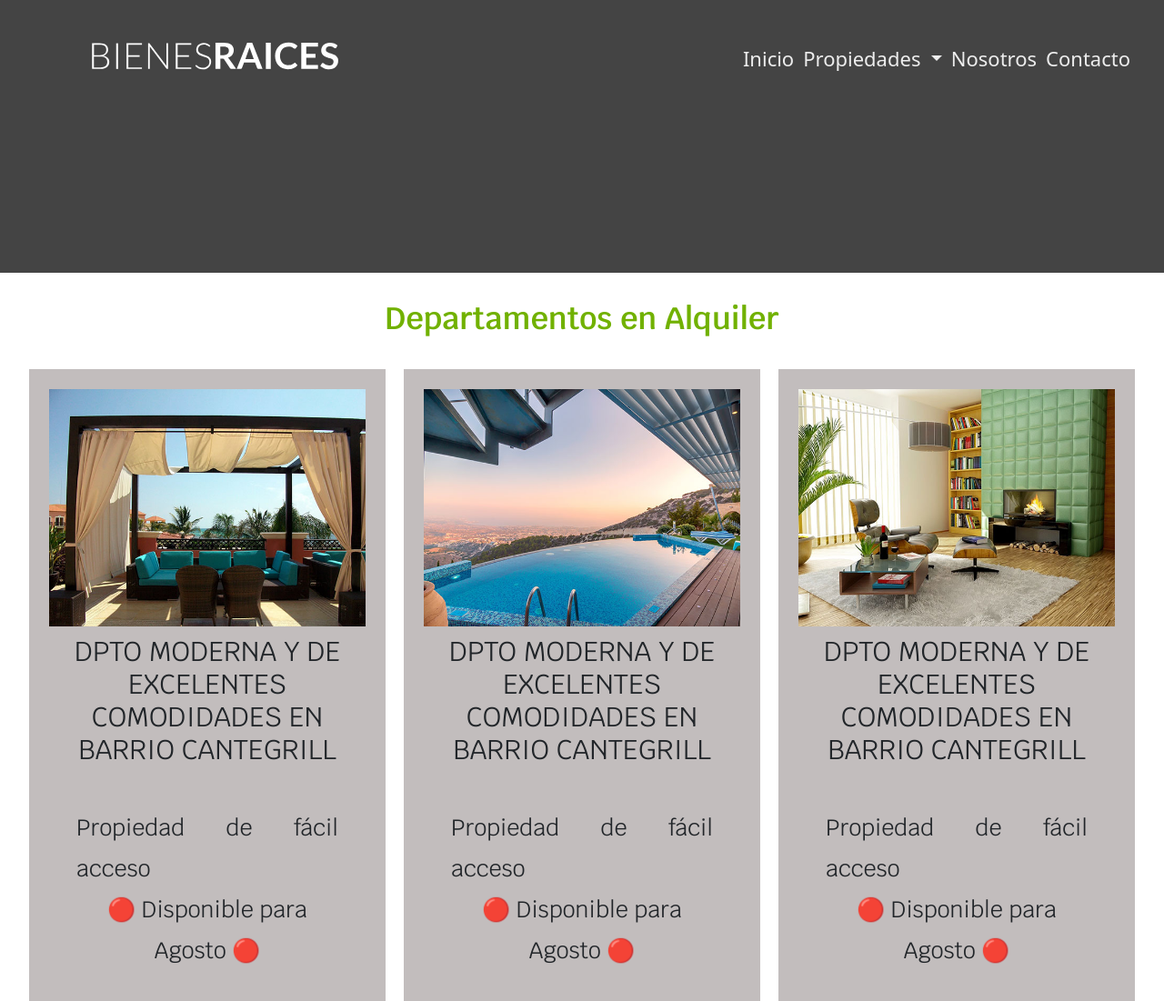
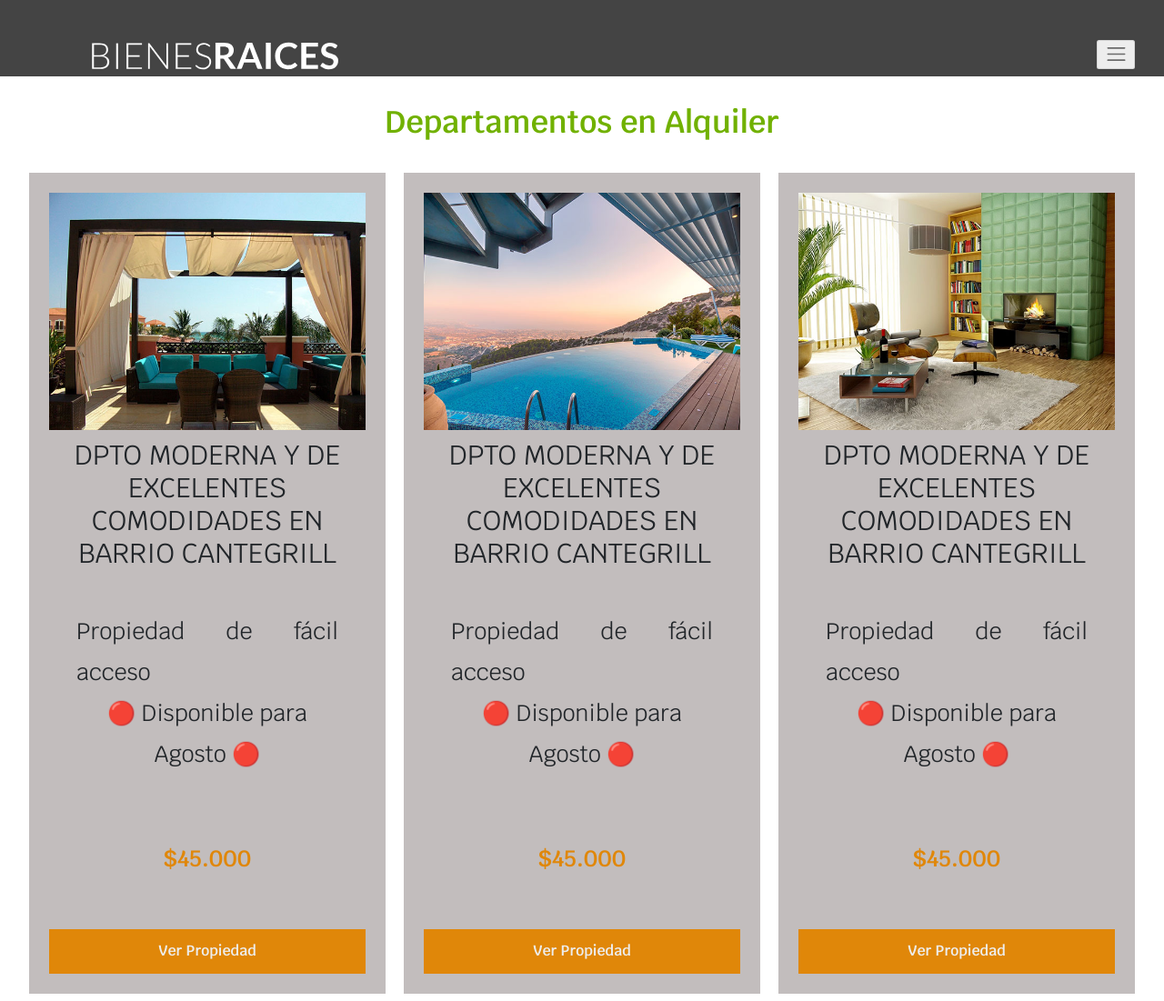
Before and after one commit to natyroldan82/ProyectEnd-master-master, a website: page pages/alquiler.html in a window 1280 px wide. Shown: the top 1101 px of the page at 91% size. Drawn offline with nearby package versions, Linux system fonts and the light colour scheme.

Commit message:
update menu

```diff
--- a/pages/alquiler.html
+++ b/pages/alquiler.html
@@ -26,11 +26,11 @@
 
 
 
-                <nav class="navbar navbar-expand-lg navbar">
+                <nav class="navbar navbar-light">
 
                   <a class="navbar-brand" href="../index.html"></a>
 
-                  <button class="navbar-toggler" type="button" style="background-color: green" data-bs-toggle="collapse" data-bs-target="#navbarNavDropdown" aria-controls="navbarNavDropdown" aria-expanded="false" aria-label="Toggle navigation">
+                  <button class="navbar-toggler" type="button"  data-bs-toggle="collapse" data-bs-target="#navbarNavDropdown" aria-controls="navbarNavDropdown" aria-expanded="false" aria-label="Toggle navigation">
                     <span class="navbar-toggler-icon"></span>
                   </button>
                   <div class="collapse navbar-collapse justify-content-center" id="navbarNavDropdown">
--- a/scss/sections/_header.scss
+++ b/scss/sections/_header.scss
@@ -1,15 +1,4 @@
 
- /*.no-webp{
-    background-image: url(/assets/img/header.jpg);
-
- }
- .webp.inicio{
-     background-image: url(/assets/img/header.webp);
- }
- .header{
-     background-color: $gris-oscuro;
-     padding: 1rem 0 3rem 0;
- }*/
  .inicio {
     background-image: url(../assets/img/header.jpg);
     padding: 1rem 0 5rem 0;
@@ -18,7 +7,7 @@
     min-height: 50rem;
     display: flex;
     @include tablet{
-        min-height: 70rem;
+       /* min-height: 70rem;*/
     }
 
     &.header{
@@ -26,9 +15,6 @@
     padding: 1rem 0 3rem 0 ;
     font-family: $font;
     font-weight: $bold;
-
-
-
     }
   }
 
@@ -38,9 +24,8 @@
     flex-direction: column;
     justify-content:space-between ;
     @include tablet{
-        min-height: 70rem;
+       /* min-height: 70rem;*/
     }
-
 
     h1 {
         text-align: left;
@@ -50,14 +35,6 @@
 
     }
 }
-.navbar-nav{
 
-        font-size: 3rem;
-    }
-
-    .navbar-toggler{
-
-        background-color: $gris-oscuro;
-        color: $blanco;
-
-     }
+.navbar-toggler{
+     background-color: $blanco;}
--- a/scss/sections/_navegacion.scss
+++ b/scss/sections/_navegacion.scss
@@ -1,12 +1,12 @@
 .barra{
    display: flex;
    flex-direction: column;
-
    padding-top: 3.5rem;
+   align-items: center;
 
 
   img{
-   width: 30rem;
+      width: 30rem;
       margin-left: 5rem;
 
   }
@@ -39,3 +39,11 @@
       }
   }
 }
+.navbar-collapse{
+   background-color: white;
+  font-size: 6rem;
+}
+.navbar-toggler-icon{
+   width: 2.5rem;
+   height: 2.5rem;
+}
--- a/scss/sections/_nosotros.scss
+++ b/scss/sections/_nosotros.scss
@@ -2,15 +2,7 @@
 .header{
     background-color: $gris-oscuro;
 
-
-       height:30rem ;
-
-
    }
-
-
-
-
 
 .contenedor  {
     h1{
```
Also changed, not shown: index.html (+3 -3 lines), pages/anunciodpto.html (+2 -2 lines), pages/contacto.html (+2 -2 lines), pages/nosotros.html (+2 -2 lines), pages/venta.html (+2 -2 lines), css/style.css, 1 other file.
